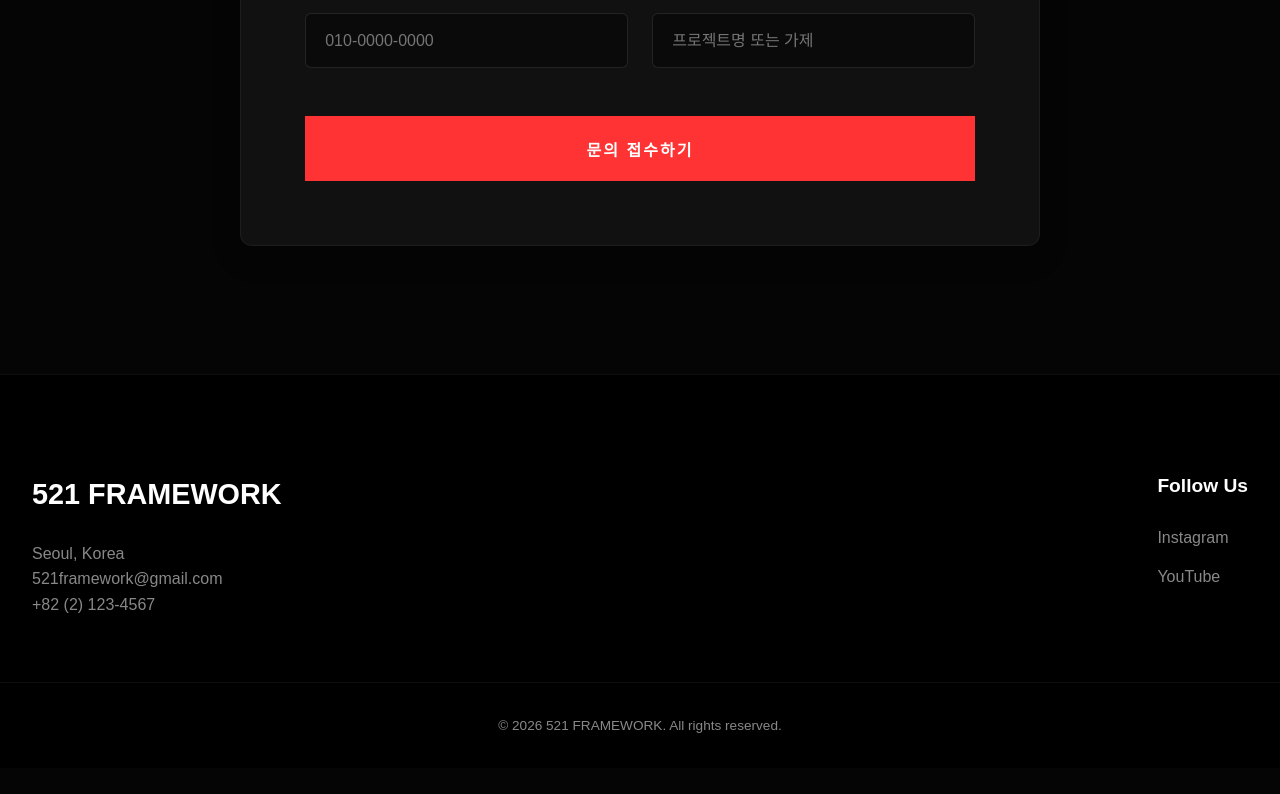
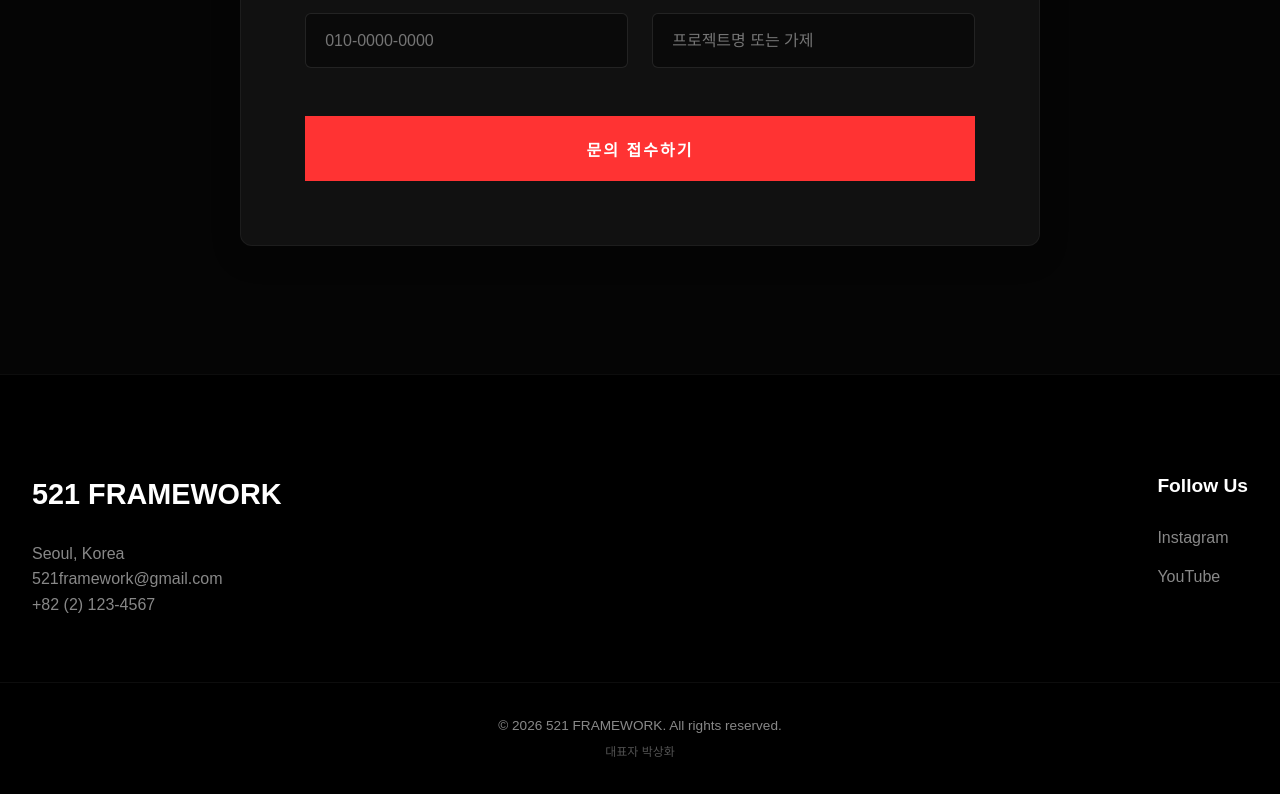
Before and after one commit to STUDIOINAAA/521FRMAEWORK, a React (Vite) app: page / in a window 1280 px wide. Shown: the part 3755-4549 px from the top of the page. Before the commit the page ends 4523 px from the top, so only its background shows below. Built offline with nearby package versions, Linux system fonts and the light colour scheme; a web font is replaced by a local one.

Commit message:
Add representative name to footer

```diff
--- a/src/components/Footer.css
+++ b/src/components/Footer.css
@@ -44,3 +44,9 @@
   color: var(--color-text-secondary);
   font-size: 0.85rem;
 }
+
+.footer-rep {
+  margin-top: 0.4rem;
+  font-size: 0.75rem;
+  opacity: 0.6;
+}
--- a/src/components/Footer.jsx
+++ b/src/components/Footer.jsx
@@ -20,6 +20,7 @@ const Footer = () => {
       <div className="footer-bottom">
         <div className="container">
           <p>&copy; {new Date().getFullYear()} 521 FRAMEWORK. All rights reserved.</p>
+          <p className="footer-rep">대표자 박상화</p>
         </div>
       </div>
     </footer>
```
